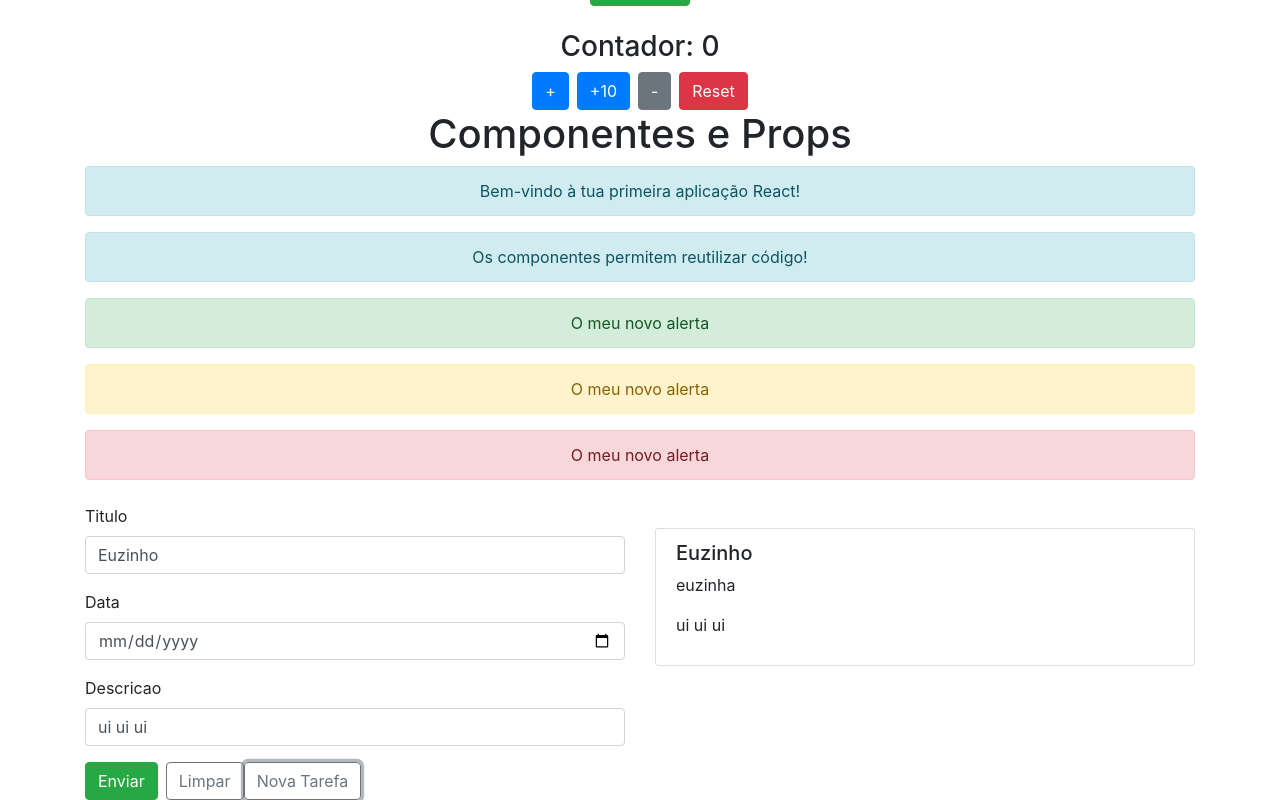
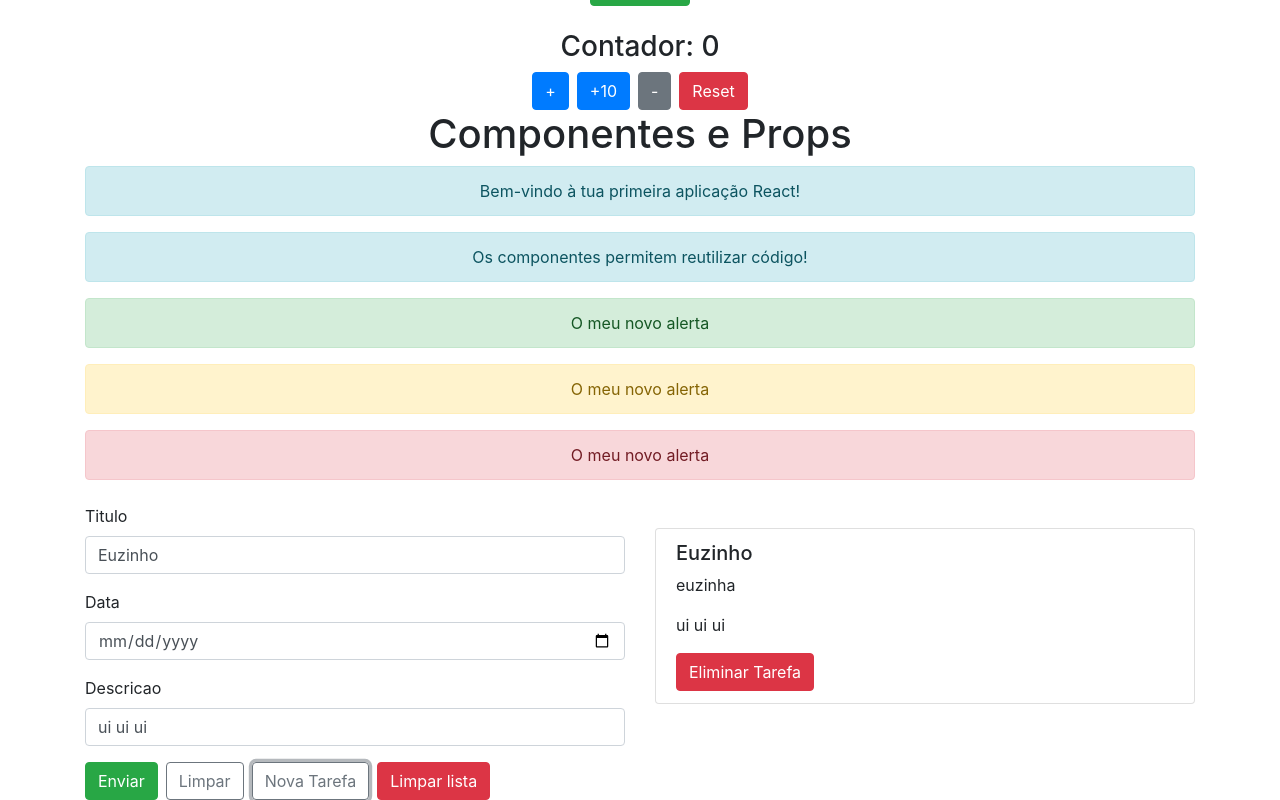
Before and after one commit to Joao-Figueiredo10/REACT-APP-1, a React (Vite) app: page / in a window 1280 px wide. Both pictures are taken after a click on the button "Nova Tarefa". Shown: the part 158-958 px from the top of the page. Built offline with nearby package versions, Linux system fonts and the light colour scheme.

Commit message:
Parte 1 – Ex4 - React

```diff
--- a/src/Tarefas.jsx
+++ b/src/Tarefas.jsx
@@ -45,6 +45,15 @@ function Tarefas() {
         setDadosSubmetidos(null);
     }
 
+    function eliminarTarefa(id) {
+        setTarefas(tarefas.filter((tarefa) => tarefa.id !== id));
+    }
+
+    function limparTarefas() {
+        setTarefas([]);
+        setDadosSubmetidos(null);
+    }
+
 
     return (
         <div className="mt-4 row">
@@ -73,11 +82,14 @@ function Tarefas() {
                     {/* Botões de ação */}
                     <button className="btn btn-success mr-2">Enviar</button>
 
-                    <button type="button" className="btn btn-outline-secondary"
+                    <button type="button" className="btn btn-outline-secondary mr-2"
                         onClick={limparFormulario}>Limpar</button>
 
-                    <button type="button" className="btn btn-outline-secondary"
+                    <button type="button" className="btn btn-outline-secondary mr-2"
                         onClick={novaTarefa}>Nova Tarefa</button>
+
+                    <button type="button" className="btn btn-danger"
+                        onClick={limparTarefas}>Limpar lista</button>
                 </form>
             </div>
 
@@ -99,6 +111,7 @@ function Tarefas() {
                             <h5>{tarefa.titulo}</h5>
                             <p> {tarefa.data}</p>
                             <p>{tarefa.descricao}</p>
+                            <button className="btn btn-danger" onClick={() => eliminarTarefa(tarefa.id)}>Eliminar Tarefa</button>
                         </li>
                     ))}
                 </ul>
```
